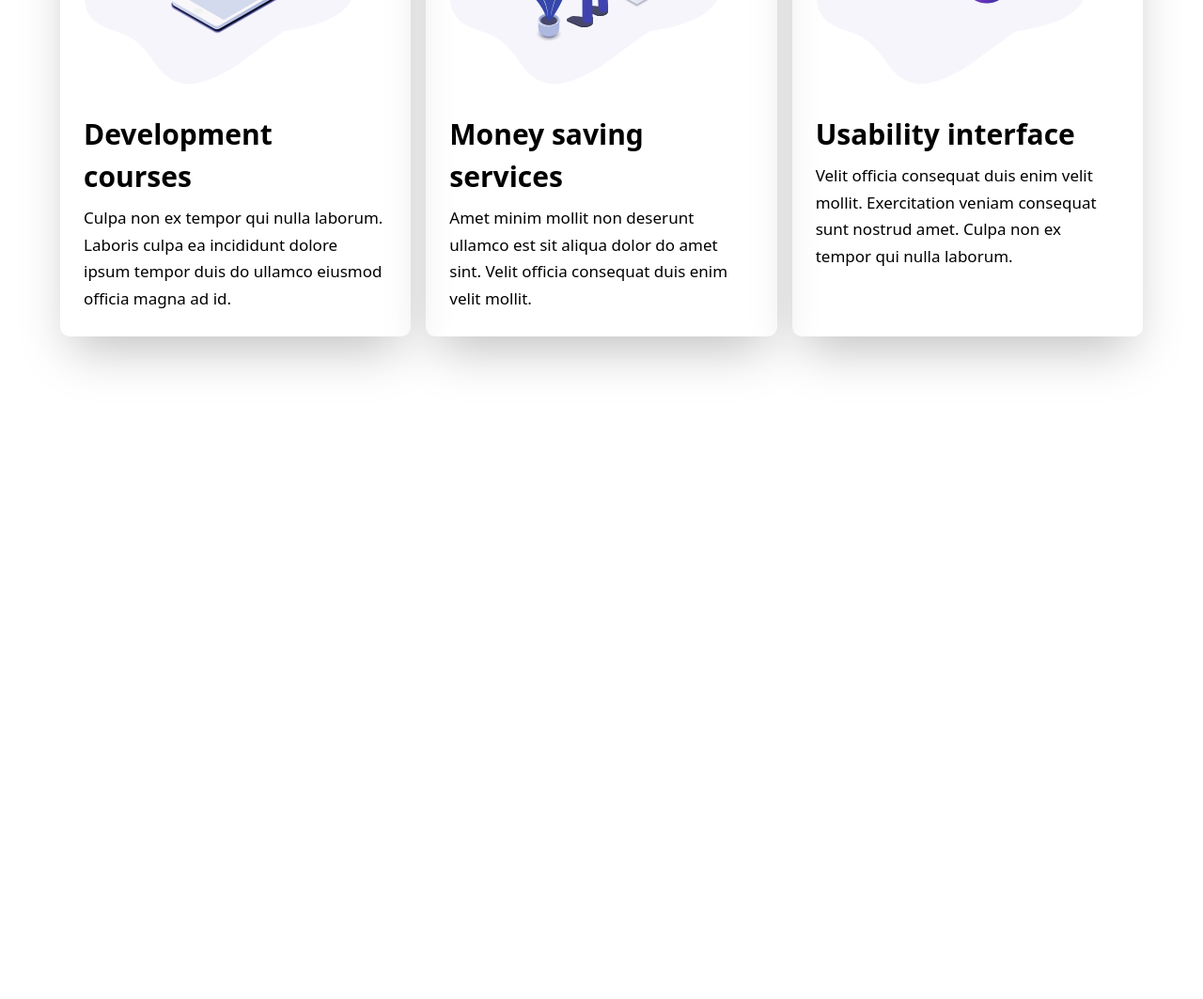
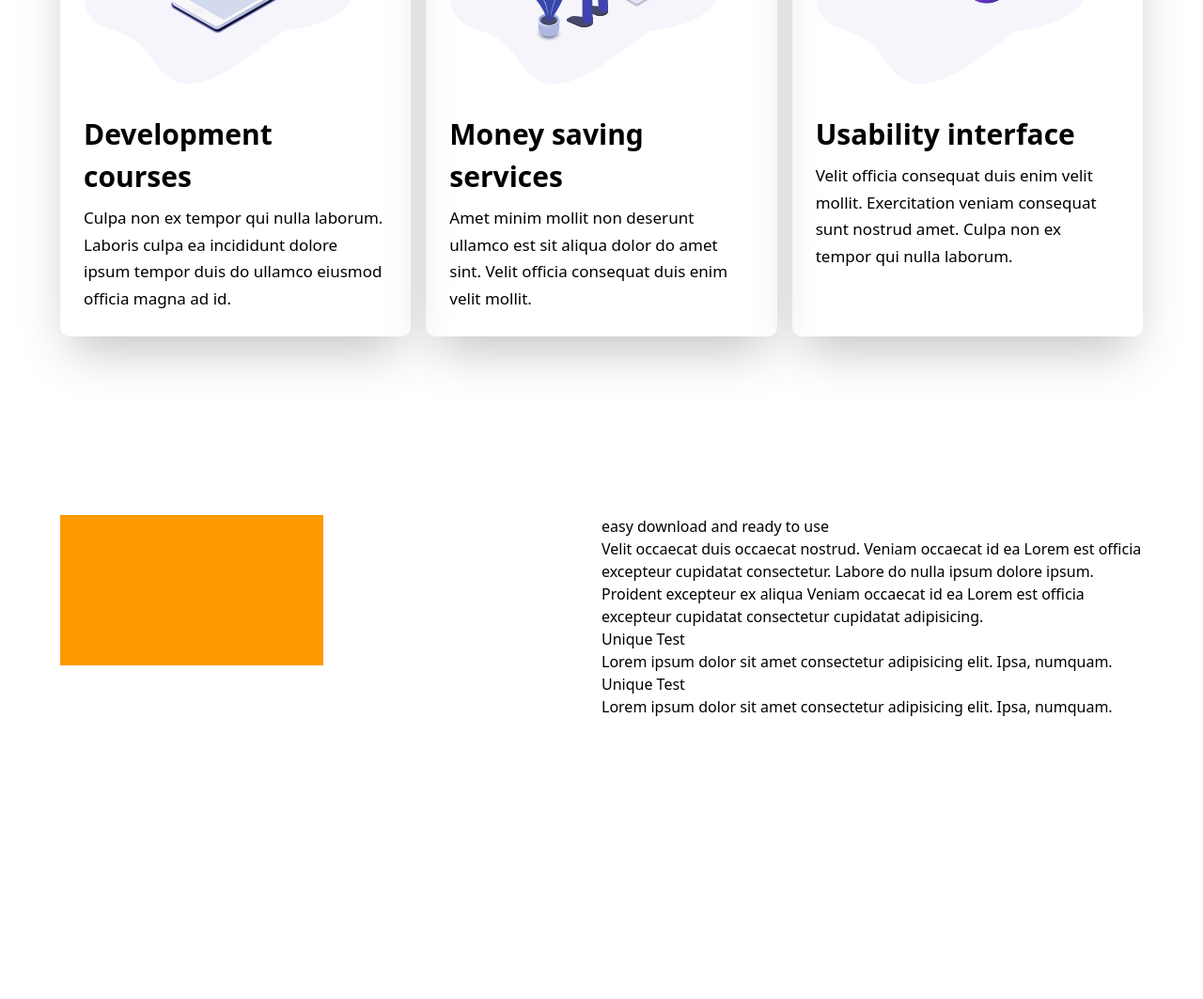
Before and after one commit to RemonAhmedMia/Modules-14-Tea-Landing-Page, a website: page index.html in a window 1280 px wide. Shown: the part 1648-2711 px from the top of the page at 94% size. Before the commit the page ends 2126 px from the top, so only its background shows below. Drawn offline with Linux system fonts and the light colour scheme.

Commit message:
grid-one-content

```diff
--- a/index.html
+++ b/index.html
@@ -104,5 +104,36 @@
  </section>
 <!-- End Service Area -->
 
+<!-- Start Grid Section -->
+ <section class="py-[70px]">
+  <div class="max-w-screen-xl mx-auto px-6 lg:px-16">
+    <div class="grid grid-cols-1 lg:grid-cols-2">
+      <!-- Grid Thumb Area -->
+       <div class="grid lg:grid-cols-2 grid-rows-3 gap-4">
+        <div class="h-40 bg-amber-500"></div>
+        <div class=""></div>
+       </div>
+       <!-- Content Area -->
+        <div class="">
+          <h3>easy download and ready to use</h3>
+          <p>
+            Velit occaecat duis occaecat nostrud. Veniam occaecat id ea Lorem est officia excepteur cupidatat consectetur. Labore do nulla ipsum dolore ipsum. Proident excepteur ex aliqua Veniam occaecat id ea Lorem est officia excepteur cupidatat consectetur cupidatat adipisicing.
+          </p>
+          <ul>
+            <li>
+              <h3>Unique Test</h3>
+              <p>Lorem ipsum dolor sit amet consectetur adipisicing elit. Ipsa, numquam.</p>
+            </li>
+            <li>
+              <h3>Unique Test</h3>
+              <p>Lorem ipsum dolor sit amet consectetur adipisicing elit. Ipsa, numquam.</p>
+            </li>
+          </ul>
+        </div>
+    </div>
+  </div>
+ </section>
+<!-- End Grid Section -->
+
 </body>
 </html>
```
Also changed, not shown: images/grid/grid-01.png (added), src/output.css.
